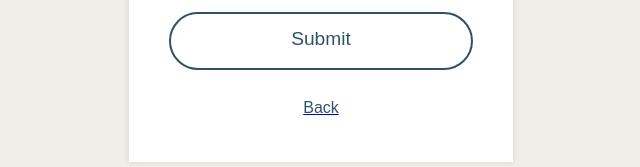
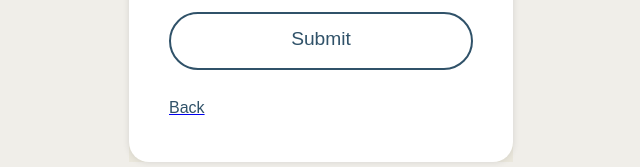
Before and after one commit to nawresboutabba/assessment, a React (Create React App) app: page /new in a window 1280 px wide. Shown: the part 390-557 px from the top of the page, without its empty margins (319-959 px from the left). Built offline with nearby package versions, Linux system fonts and the light colour scheme.

Commit message:
with backend

```diff
--- a/src/components/TableComponents/UserTable.js
+++ b/src/components/TableComponents/UserTable.js
@@ -2,13 +2,12 @@ import React from "react";
 import { Table, TableContainer, Paper } from "@material-ui/core";
 import UserTableHead from "./UserTableHead";
 import UserTableBody from "./UserTableBody";
-
 export default function UserTable({ usersToDisplay }) {
   return (
     <div className="user-table-container" >
       <div className="table-title">Users List</div>
-      <Paper className="paper">
-        <TableContainer className="table-container" >
+      <Paper className="paper" style={{'borderRadius':'20px'}}>
+        <TableContainer className="table-container"  >
           <Table className="table" size="big">
             <UserTableHead className="table-head" />
             <UserTableBody
@@ -17,7 +16,8 @@ export default function UserTable({ usersToDisplay }) {
             />
           </Table>
         </TableContainer>
-      </Paper>
-    </div>
+        </Paper>
+        </div>
+
   );
 }
--- a/src/components/UserForm/UserForm.js
+++ b/src/components/UserForm/UserForm.js
@@ -58,13 +58,13 @@ function UserForm({
   };
 
   return (
-    <div className="user-form-container">
+    <div className="user-form-container" >
       <div className="user-form-card">
         <div className="card-title">
           <h1>{formTitle}</h1>
         </div>
         <Divider variant="middle" />
-        <form onSubmit={submitValues}>
+        <form onSubmit={submitValues} >
           <div className="content">
             <TextField
               error={isFirstNameErrorPresent}
--- a/src/style/UserForm.css
+++ b/src/style/UserForm.css
@@ -5,7 +5,7 @@
   margin-left: auto;
   margin-right: auto;
   box-shadow: 0 0 7px 0 rgba(0, 0, 0, 0.11);
-
+  border-radius: 20px;
 
 }
 
@@ -61,4 +61,8 @@ button:focus {
   color: #305269;
   padding-top: 1.8rem;
   font-size: medium;
+  text-align: left;
 }
+.paper {
+  border-radius: 80%;
+}
```
